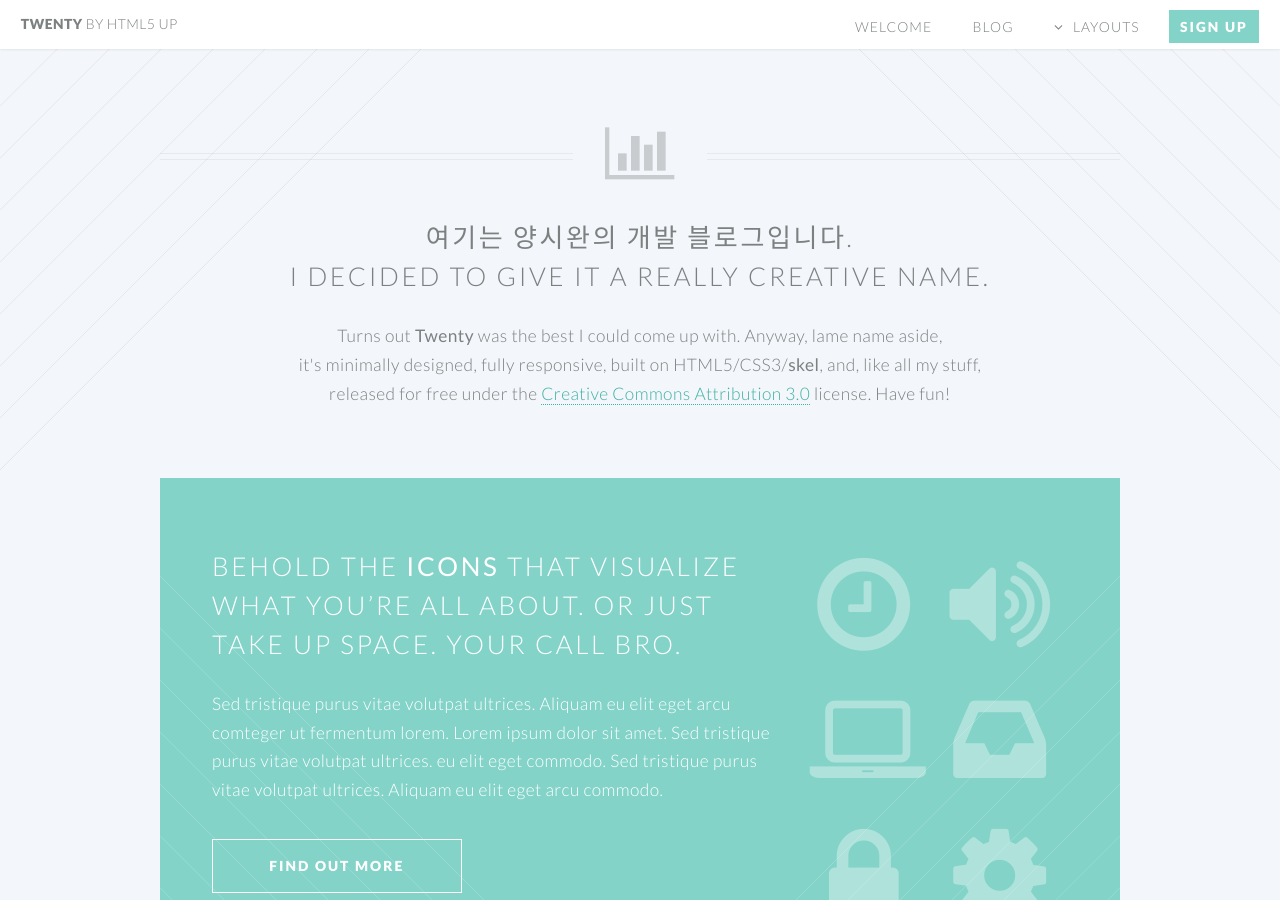
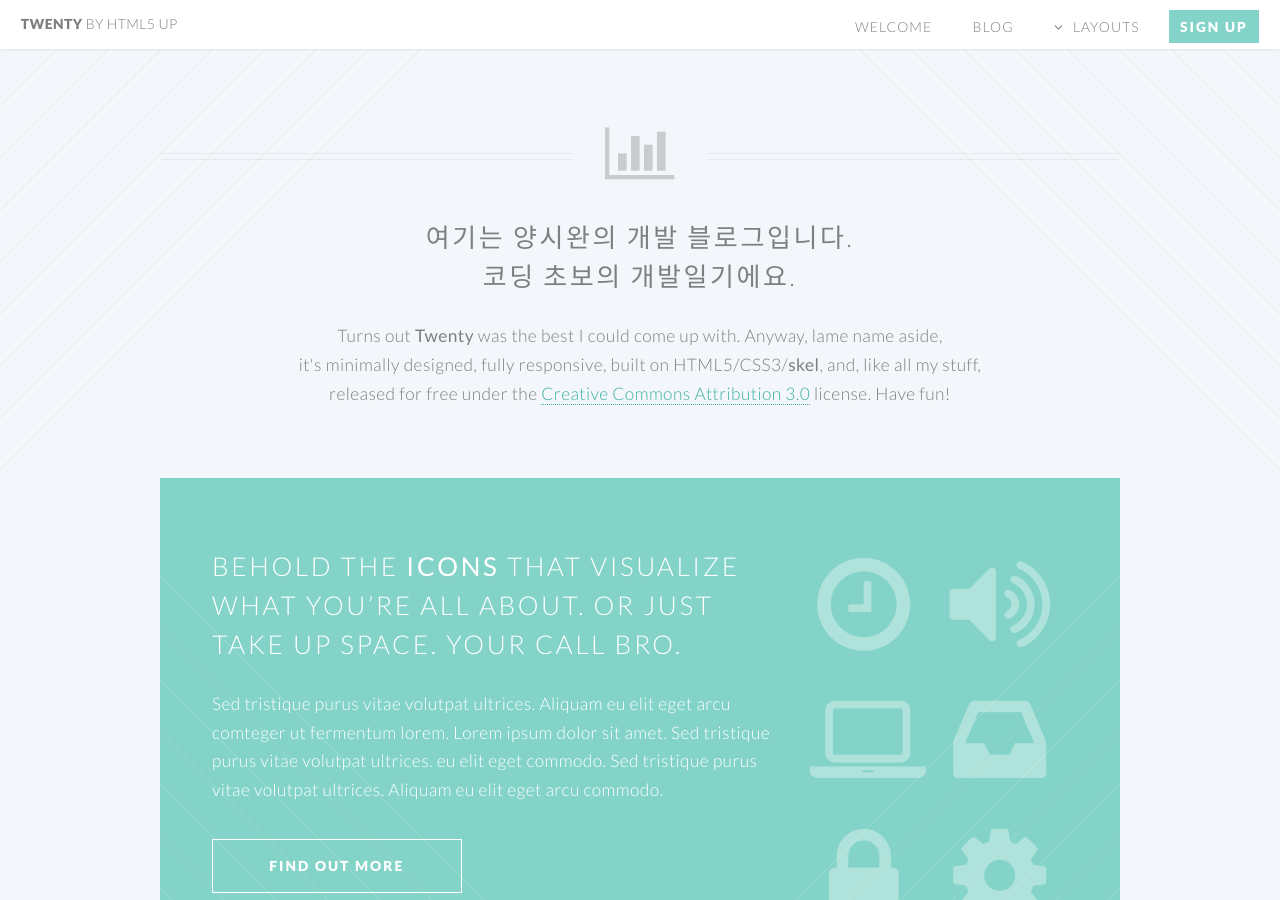
Before and after one commit to Yangsiwan/Yangsiwan.github.io, a Jekyll site: the page built from index.html, in a window 1280 px wide and 900 px high, scrolled down 535 px. Built offline with Jekyll 4.4.1, drawn with Linux system fonts in a browser that asks for light colours.

Commit message:
Update index.html

```diff
--- a/index.html
+++ b/index.html
@@ -8,7 +8,7 @@ layout: landing-page
 					<span class="icon fa-bar-chart-o"></span>
 					<h2>여기는 양시완의 <strong>개발 블로그</strong>입니다.
 					<br />
-					I decided to give it a really creative name.</h2>
+			                  코딩 초보의 개발일기에요.</h2>
 					<p>Turns out <strong>Twenty</strong> was the best I could come up with. Anyway, lame name aside,
 					<br />
 					it's minimally designed, fully responsive, built on HTML5/CSS3/<strong>skel</strong>,
```
